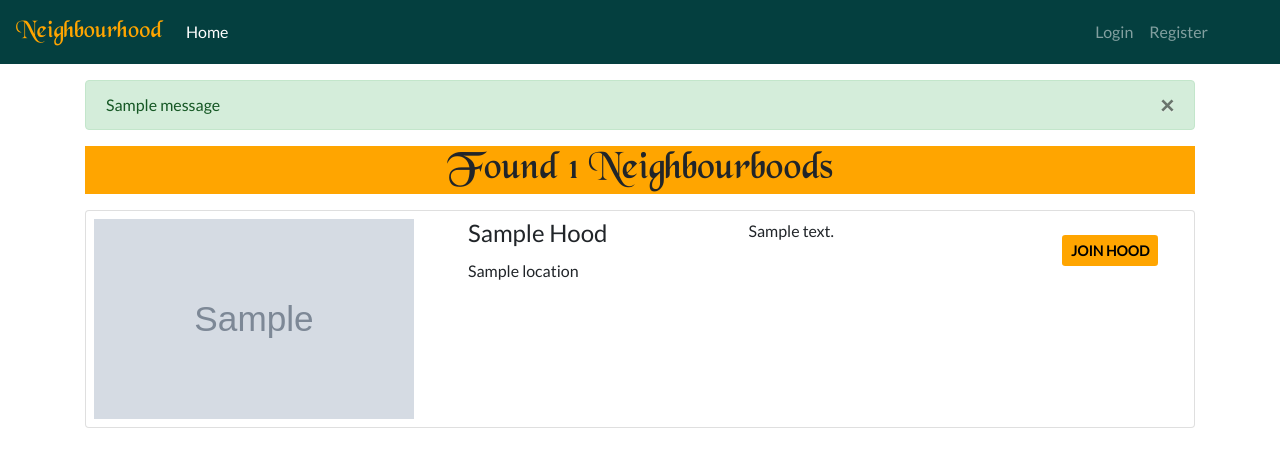
After one commit to mary-wan/Neighbourhood, a Django app: template neighbour/templates/all-neighbour/search.html in a window 1280 px wide. The commit adds this page. Shown: the top 467 px of the page. Run offline with Django 3.2, Linux system fonts and the light colour scheme; tables that the repository leaves empty hold one stand-in row (values such as "Sample post"); the template is opened without the code that fills it: values that come from a table or form of the project are taken from there, most other values are stand-ins (such as "Sample title", 1, 10 or a date in 2020); grey boxes marked "Sample" are stand-in pictures; one stand-in notice (Sample message) is shown; some libraries are stand-ins or nearby versions; some web fonts are replaced.

Commit message:
add serch hood functionality

```diff
--- /dev/null
+++ b/neighbour/templates/all-neighbour/search.html
@@ -0,0 +1,49 @@
+{% extends 'base.html' %}
+{% load static %}
+{% load crispy_forms_tags %}
+{% load bootstrap4 %}
+{% block content%}
+{{block.super}}
+<div class="container mt-3">
+    {% if messages %}
+    {% for message in messages %}
+    <div class="alert {% if message.tags %}alert-{{ message.tags }}{% endif %} alert-dismissable">
+        <button type="button" class="close" data-dismiss="alert" aria-hidden="true">&times;</button>
+        {{message}}
+      </div>
+    {% endfor %}
+    {% endif %}
+    <h1 class="text-center orange">Found {{hoods.count}} Neighbourboods</h1>
+    {% for hood in hoods %}
+    <div class="hood-cont p-2 card mt-3" >
+        <div class="row">
+            <div class="col-md-4">
+                <img class="hood-logo" src="{{hood.hood_logo.url}}" alt=" " height="200" width="320">
+            </div>
+            <div class="col-md-3">
+                <h4 class="card-title">{{hood.name|title}}</h4>
+                <p>{{hood.location}}</p>
+            </div>
+            <div class="col-md-3">
+                <p class="card-text">{{hood.description}}</p>
+            </div>
+            <div class="col-md-2 pt-3 pl-5">
+                {% if request.user.profile.neighbourhood == hood %}
+                <a href="{% url 'my_hood' hood.id %}" class="btn btn-outline-warning font-weight-bold btn-sm mb-2">VIEW HOOD</a>
+                <a href="{% url 'leave_hood' hood.id %}" class="btn btn-outline-warning font-weight-bold btn-sm">LEAVE HOOD</a>
+                {% elif not request.user.profile.neighbourhood %}
+                <a href="{% url 'my_hood' hood.id %}" class="btn join black font-weight-bold btn-sm">JOIN HOOD</a>
+                {% endif %}
+                {%if hood.admin == current_user%}
+                      <p class="ml-4 mt-5">
+                          <a href="{% url 'update_hood' hood.id %}"><i class="fas fa-edit"></i></a>
+                          <!-- <a href="" class="ml-4"><i class="fas fa-trash-alt text-danger"></i></a> -->
+                        </p>
+                {%endif%}
+            </div>
+        </div>
+
+    </div>
+    {% endfor %}
+</div>
+{%endblock%}
--- a/neighbour/templates/navbar.html
+++ b/neighbour/templates/navbar.html
@@ -23,14 +23,12 @@
       <ul class="nav navbar-nav navbar-right ml-auto mr-5">
 
         {% if user.is_authenticated %}
-        <form class="form-inline mr-3" action=" #" enctype="multipart/form-data" role="search" aria-label="Search">
+        <form class="form-inline mr-3" action="{% url 'search' %}" enctype="multipart/form-data" role="search" aria-label="Search">
           {% csrf_token %}
              <input autocomplete="off" id="searching" class="form-control input-sm search"
-              placeholder="&#xF002; search hood"  style="font-family:Arial, FontAwesome" name="title">
+              placeholder="&#xF002; search hood"  style="font-family:Arial, FontAwesome" name="name">
         </form>
-        <!-- <li class="nav-item active">
-          <a href="" class=" nav-link site mr-2"> {{user.username|title}}</a>
-        </li> -->
+
         <li class="nav-item dropdown mr-2">
             <a class="nav-link" href="" id="navbarDropdownMenuLink" data-toggle="dropdown" aria-haspopup="true" aria-expanded="false">
               <img src="{{user.profile.profile_pic.url}}"  alt= "" class="rounded-circle user profile-img"></a>
--- a/neighbour/urls.py
+++ b/neighbour/urls.py
@@ -15,4 +15,5 @@ urlpatterns=[
     path('update_post/<id>/<post_id>/', views.update_post, name='update_post'),
     path('delete_post/<id>/<post_id>/', views.delete_post, name='delete_post'),
     path('update_hood/<id>/', views.update_hood, name='update_hood'),
+    path('search/', views.search_hood, name='search')
 ]
```
Also changed, not shown: neighbour/views.py (+9 -0 lines), README.md.
